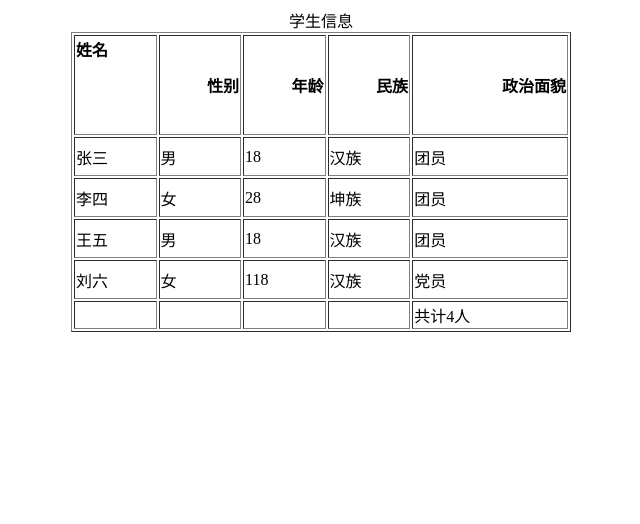
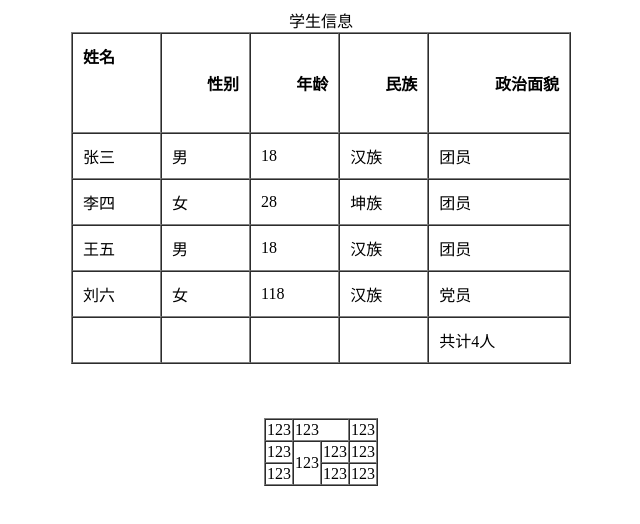
Before and after one commit to 1556977568/HTML_Student, a plain HTML site: page Table/index.html in a window 1280 px wide. Shown: the whole page, without its empty margins (319-959 px from the left). Drawn offline with Linux system fonts and the light colour scheme.

Commit message:
Second commit

```diff
--- a/Table/index.html
+++ b/Table/index.html
@@ -8,10 +8,11 @@
     <title>表格</title>
 </head>
 <body>
-<table border="1" width="500" height="300"align="center" cellpadding="">
+<!--table一些能够使用的属性-->
+<table border="1" width="500" height="300" align="center" cellspacing="0" cellpadding="10">
     <!--    表格标题-->
     <caption>学生信息</caption>
-    <!--    表格头部-->
+    <!--    表格头部和一些能够使用的属性-->
     <thead height="100" align="right" valign="center">
     <tr>
         <th align="left" valign="top">姓名</th>
@@ -63,5 +64,28 @@
     </tr>
     </tfoot>
 </table>
+
+<br>
+<br>
+<br>
+<!--表格合并-->
+<table cellspacing="0" border="1" align="center">
+    <tr>
+        <td>123</td>
+        <td colspan="2">123</td>
+        <td>123</td>
+    </tr>
+    <tr>
+        <td>123</td>
+        <td rowspan="2">123</td>
+        <td>123</td>
+        <td>123</td>
+    </tr>
+    <tr>
+        <td>123</td>
+        <td>123</td>
+        <td>123</td>
+    </tr>
+</table>
 </body>
 </html>
```
Also changed, not shown: Form/index.html (added, +10 -0 lines), HTML_标签.txt, List/index.html (renamed from 列表/index.html). Lines whose indentation alone changed are shown as unchanged.
